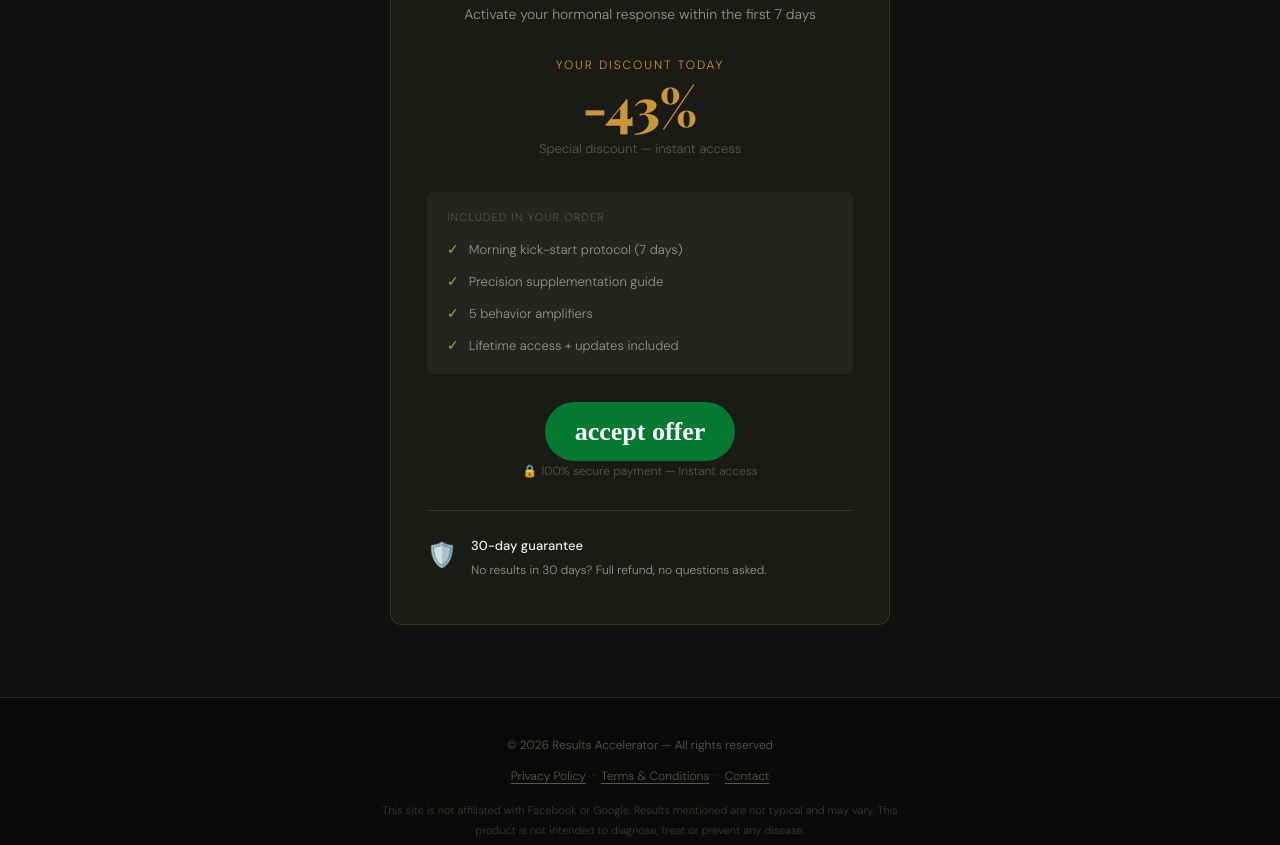
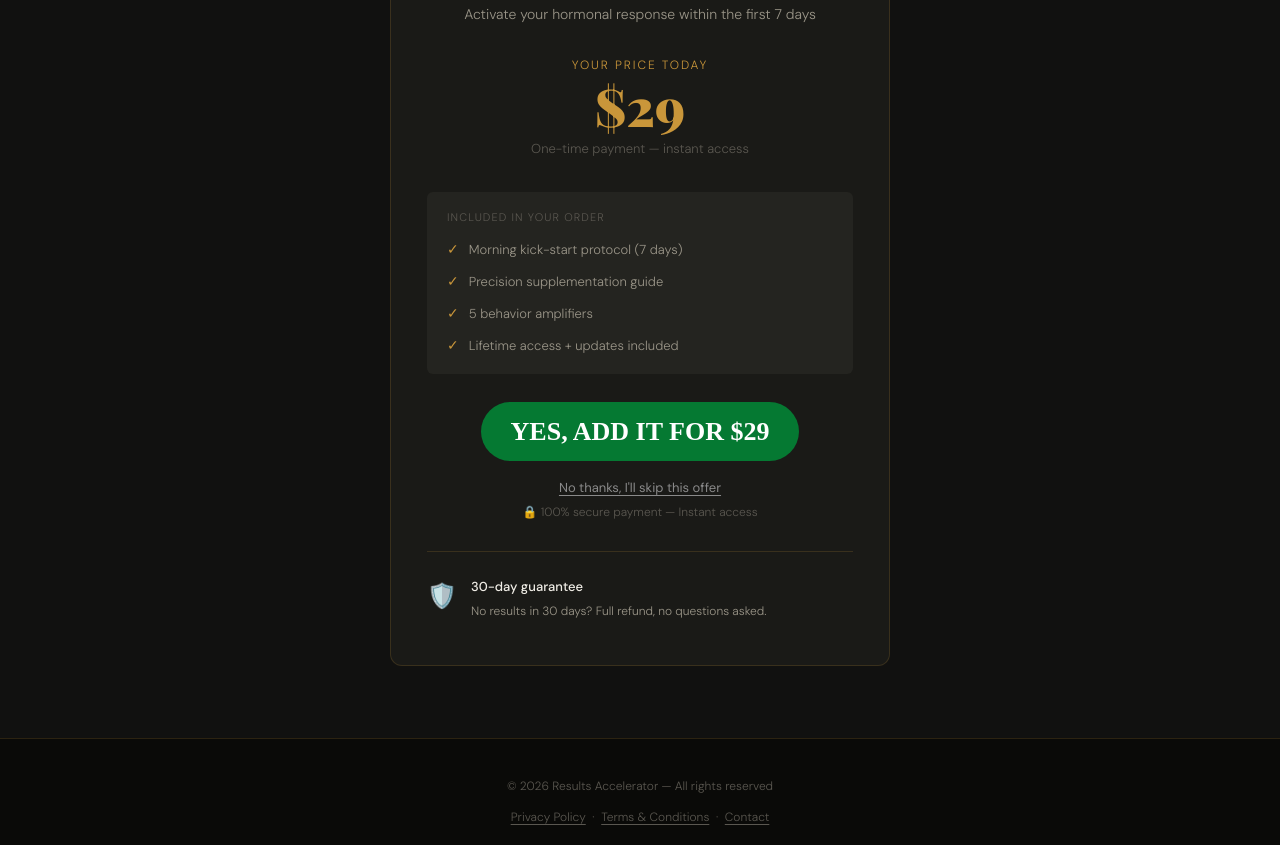
Before and after one commit to philipemdr-ui/accelerator, a plain HTML site: page index.html in a window 1280 px wide. Shown: the part 3068-3913 px from the top of the page. Drawn offline with nearby package versions, Linux system fonts and the light colour scheme.

Commit message:
Update index.html

```diff
--- a/index.html
+++ b/index.html
@@ -479,9 +479,11 @@
       <div class="offer-name">Results Accelerator</div>
       <div class="offer-desc">Activate your hormonal response within the first 7 days</div>
 
-      <div class="price-label-disc">Your discount today</div>
-      <div class="price-new">-43%</div>
-      <div class="price-note">Special discount — instant access</div>
+      <div class="price-label-disc">Your price today</div>
+      <!-- Preço cheio riscado: só ative se o produto realmente já foi vendido por esse valor -->
+      <!-- <div class="price-old">$69</div> -->
+      <div class="price-new">$29</div>
+      <div class="price-note">One-time payment — instant access</div>
 
       <div class="includes">
         <div class="includes-title">Included in your order</div>
@@ -491,7 +493,7 @@
         <div class="includes-item"><span class="check">✓</span><span>Lifetime access + updates included</span></div>
       </div>
 
-      <button type="button" onclick="acceptUpsell('https://checkout.kashpay.com/u/06a071d02513384b')" style="font-family: 'Poppins'; font-size: 26px; font-weight: 600; line-height: 1.3; color: #ffffff; background-color: #057932; border: none; border-radius: 38px; padding: 13px 7%; cursor: pointer; text-align: center; display: block; margin: auto;">accept offer</button>
+      <div style="display: flex; flex-direction: column; align-items: center; gap: 12px;"><button type="button" onclick="acceptUpsell('https://checkout.kashpay.com/u/06a071d02513384b')" style="font-family: 'Poppins'; font-size: 26px; font-weight: 600; line-height: 1.3; color: #ffffff; background-color: #057932; border: none; border-radius: 38px; padding: 13px 7%; cursor: pointer; text-align: center; display: block; margin: auto;">YES, ADD IT FOR $29</button><button type="button" onclick="declineUpsell('https://checkout.kashpay.com/u/06a071d02513384b')" style="font-family: 'DM Sans', Arial, sans-serif; font-size: 13px; font-weight: 400; color: #8a8a8a; background: none; border: none; padding: 6px; cursor: pointer; text-decoration: underline; text-underline-offset: 3px; display: block; margin: auto;">No thanks, I'll skip this offer</button></div>
       <div class="cta-sub">🔒 100% secure payment — Instant access</div>
 
       <div class="guarantee">
```
